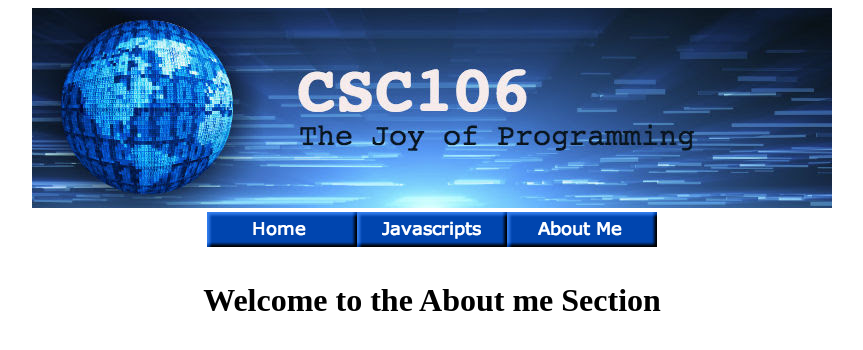
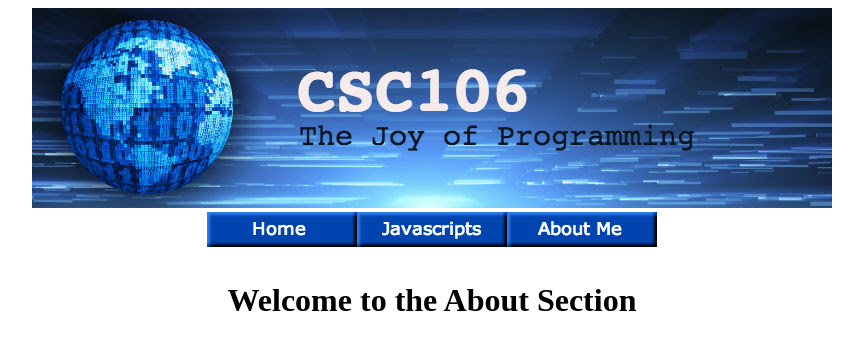
Before and after one commit to Sean3591/Sean3591.github.io, a plain HTML site: page about.html in a window 1280 px wide. Shown: the whole page, without its empty margins (208-1071 px from the left). Drawn offline with Linux system fonts and the light colour scheme.

Commit message:
Update about.html

```diff
--- a/about.html
+++ b/about.html
@@ -15,6 +15,6 @@
                 <td
             </thead>
                 </table></center>
-        <center><h1>Welcome to the About me Section</h1>
+        <center><h1>Welcome to the About Section</h1>
     </body>
 </html>
```
